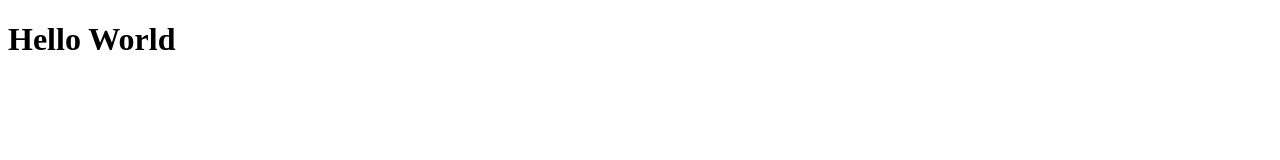
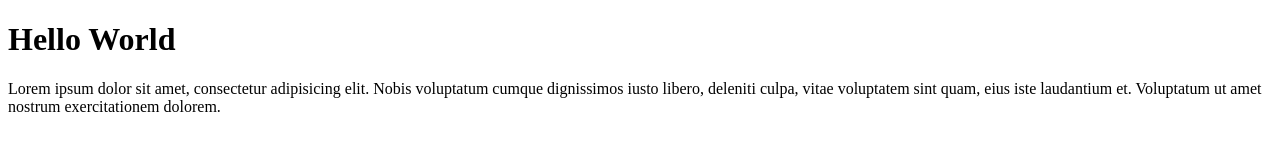
Before and after one commit to newbieee09/wpu-git-tes, a plain HTML site: page index.html in a window 1280 px wide. Drawn offline with Linux system fonts and the light colour scheme.

Commit message:
Menambahkan paragraph

```diff
--- a/index.html
+++ b/index.html
@@ -6,5 +6,6 @@
 </head>
 <body>
 	<h1>Hello World</h1>
+	<p>Lorem ipsum dolor sit amet, consectetur adipisicing elit. Nobis voluptatum cumque dignissimos iusto libero, deleniti culpa, vitae voluptatem sint quam, eius iste laudantium et. Voluptatum ut amet nostrum exercitationem dolorem.</p>
 </body>
 </html>
```
